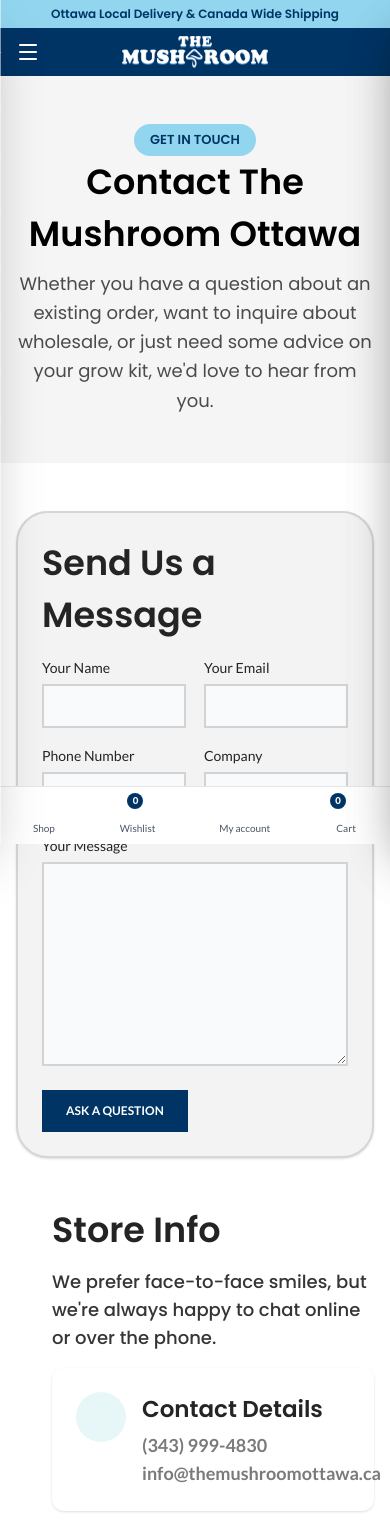
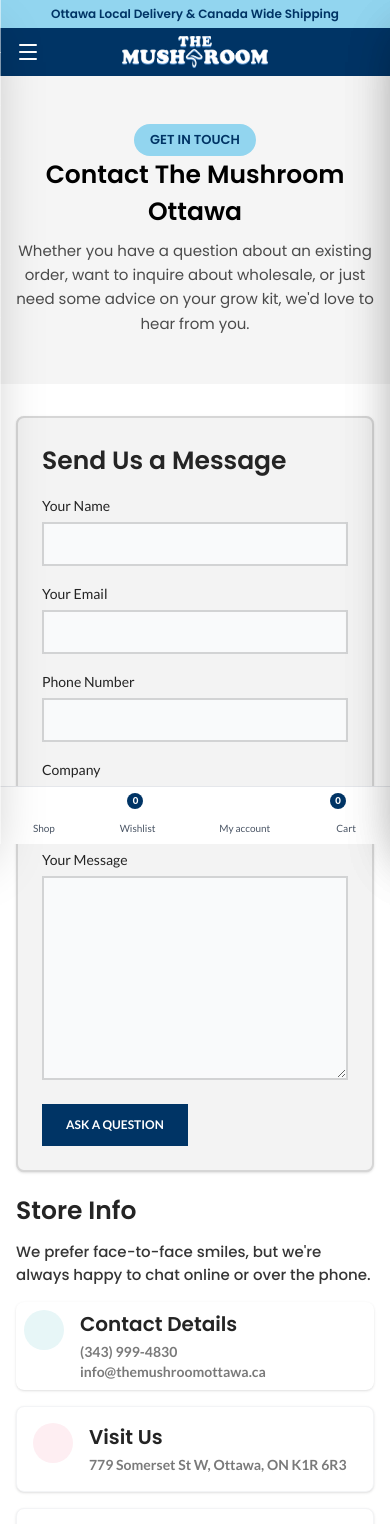
Before and after one commit to rebeccaproject2026/themushroomottawa, a React (Vite) app: page /contact in a window 390 px wide. Shown: the top 1524 px of the page. Built offline with nearby package versions, Linux system fonts and the light colour scheme; some icons are missing.

Commit message:
contact responsive design

```diff
--- a/src/components/FaqSection.jsx
+++ b/src/components/FaqSection.jsx
@@ -10,7 +10,7 @@
   const [open, setOpen] = useState(defaultOpenIndex);
 
   return (
-    <section className="bg-[#f5f5f5] py-12 px-4 lg:px-6">
+    <section className="bg-[#f5f5f5] py-8 md:py-12 px-4 lg:px-6">
       <div className="flex flex-col gap-4 mx-auto">
         <h2 className="text-[25px] lg:text-[35px] font-semibold text-black nav-poppins text-center">{title}</h2>
         {subtitle ? (
--- a/src/pages/Contact.jsx
+++ b/src/pages/Contact.jsx
@@ -51,22 +51,22 @@
           <span className="bg-[#92d5ef] text-[#003465] text-[13px] font-semibold uppercase nav-poppins px-4 py-1.5 rounded-full">
             Get In Touch
           </span>
-          <h1 className="text-[35px] font-semibold text-black nav-poppins mb-2">
+          <h1 className="text-[25px] md:text-[30px] lg:text-[35px] font-semibold text-black nav-poppins mb-2">
             Contact The Mushroom Ottawa
           </h1>
-          <p className="text-lg text-[#4B4B4B] nav-poppins max-w-3xl leading-relaxed">
+          <p className="text-[15px] md:text-base lg:text-lg text-[#4B4B4B] nav-poppins max-w-3xl leading-relaxed">
             Whether you have a question about an existing order, want to inquire about wholesale, or just need some advice on your grow kit, we'd love to hear from you.
           </p>
         </section>
 
         {/* Main content */}
-        <section className=" bg-white py-12">
+        <section className=" bg-white py-8 lg:py-12">
           <div className="max-w-375 px-4 mx-auto grid grid-cols-1 lg:grid-cols-2 gap-5 items-start">
           {/* Left — Send Us a Message card */}
-          <div className="bg-[#f3f3f3] rounded-4xl border-2 border-[#d6d6d6] p-6 shadow-sm">
-            <h2 className="text-[35px] font-semibold text-[#242424] nav-poppins mb-4">Send Us a Message</h2>
+          <div className="bg-[#f3f3f3] rounded-lg lg:rounded-4xl border-2 border-[#d6d6d6] p-6 shadow-sm">
+            <h2 className="text-[25px] md:text-[35px] font-semibold text-[#242424] nav-poppins mb-4">Send Us a Message</h2>
             <form onSubmit={handleSubmit} className="flex flex-col gap-5">
-              <div className="grid grid-cols-2 gap-4.5">
+              <div className="grid grid-cols-1 md:grid-cols-2 gap-4.5">
                 <div className="flex flex-col gap-1.5">
                   <label className="text-sm text-[#242424] nav-lato">Your Name</label>
                   <input
@@ -129,45 +129,45 @@
           </div>
 
           {/* Right — Store Info */}
-          <div className="flex flex-col gap-4 pl-9 pt-6.5">
+          <div className="flex flex-col gap-4 lg:pl-9 lg:pt-6.5">
             <div className="flex flex-col gap-3">
-              <h2 className="text-[35px] font-semibold text-[#242424] nav-poppins">Store Info</h2>
-              <p className="text-lg text-[#353535] nav-poppins font-medium">
+              <h2 className="text-[25px] md:text-[35px] font-semibold text-[#242424] nav-poppins">Store Info</h2>
+              <p className="text-[15px] md:text-lg text-[#353535] nav-poppins font-medium">
                 We prefer face-to-face smiles, but we're always happy to chat online or over the phone.
               </p>
             </div>
 
             {/* Contact Details card */}
-            <div className="bg-white rounded-xl p-6 flex items-start gap-4 shadow-sm">
-              <div className="w-12.5 h-12.5 rounded-full bg-[#E7F6F7] flex items-center justify-center shrink-0">
-                <Icon icon="mdi:phone" className="w-8.5 h-8.5 text-[#0FA3B1]" />
+            <div className="bg-white rounded-lg md:rounded-xl p-2 md:p-6 flex items-start gap-4 shadow-sm">
+              <div className="md:w-12.5 md:h-12.5 w-10 h-10 rounded-full bg-[#E7F6F7] flex items-center justify-center shrink-0">
+                <Icon icon="mdi:phone" className="md:w-8.5 md:h-8.5 w-7 h-7 text-[#0FA3B1]" />
               </div>
               <div>
-                <p className="text-[23px] font-semibold text-[#242424] nav-poppins mb-1">Contact Details</p>
-                <p className="text-lg text-[#7A7A7A] font-semibold nav-lato">(343) 999-4830</p>
-                <p className="text-lg text-[#7A7A7A] font-semibold nav-lato">info@themushroomottawa.ca</p>
+                <p className="text-xl md:text-[23px] font-semibold text-[#242424] nav-poppins mb-1">Contact Details</p>
+                <p className="text-sm md:text-lg text-[#7A7A7A] font-semibold nav-lato">(343) 999-4830</p>
+                <p className="text-sm md:text-lg text-[#7A7A7A] font-semibold nav-lato">info@themushroomottawa.ca</p>
               </div>
             </div>
 
             {/* Visit Us card */}
-            <div className="bg-white border border-gray-100 rounded-xl p-6 flex items-start gap-4 shadow-sm">
-              <div className="w-12.5 h-12.5 rounded-full bg-[#FEEEF2] flex items-center justify-center shrink-0">
-                <Icon icon="mdi:map-marker" className="w-8 h-8 text-red-400" />
+            <div className="bg-white border border-gray-100 rounded-lg md:rounded-xl p-4 md:p-6 flex items-start gap-4 shadow-sm">
+              <div className="w-10 h-10 md:w-12.5 md:h-12.5 rounded-full bg-[#FEEEF2] flex items-center justify-center shrink-0">
+                <Icon icon="mdi:map-marker" className="w-7 h-7 md:w-8 md:h-8 text-red-400" />
               </div>
               <div className="flex flex-col gap-1">
-                <p className="text-[23px] font-semibold text-[#242424] nav-poppins">Visit Us</p>
-                <p className="text-lg text-[#7A7A7A] font-semibold nav-lato">779 Somerset St W, Ottawa, ON K1R 6R3</p>
+                <p className="text-xl md:text-[23px] font-semibold text-[#242424] nav-poppins">Visit Us</p>
+                <p className="text-sm md:text-lg text-[#7A7A7A] font-semibold nav-lato">779 Somerset St W, Ottawa, ON K1R 6R3</p>
               </div>
             </div>
 
             {/* Store Hours card */}
-            <div className="bg-white border border-gray-100 rounded-xl p-6 flex items-start gap-4 shadow-sm">
-              <div className="w-12.5 h-12.5 rounded-full bg-[#FFF4CE] flex items-center justify-center shrink-0">
-                <Icon icon="mdi:clock" className="w-8 h-8 text-yellow-500" />
+            <div className="bg-white border border-gray-100 rounded-lg md:rounded-xl p-4 md:p-6 flex items-start gap-4 shadow-sm">
+              <div className="w-10 h-10 md:w-12.5 md:h-12.5 rounded-full bg-[#FFF4CE] flex items-center justify-center shrink-0">
+                <Icon icon="mdi:clock" className="w-7 h-7 md:w-8 md:h-8 text-yellow-500" />
               </div>
               <div className="flex flex-col gap-2">
-                <p className="text-[23px] font-semibold text-[#242424] nav-poppins">Store Hours</p>
-                <p className="text-lg text-[#7A7A7A] font-semibold nav-lato">Everyday: 09:00 AM - 11:00 PM</p>
+                <p className="text-xl md:text-[23px] font-semibold text-[#242424] nav-poppins">Store Hours</p>
+                <p className="text-sm md:text-lg text-[#7A7A7A] font-semibold nav-lato">Everyday: 09:00 AM - 11:00 PM</p>
               </div>
             </div>
           </div>
```
